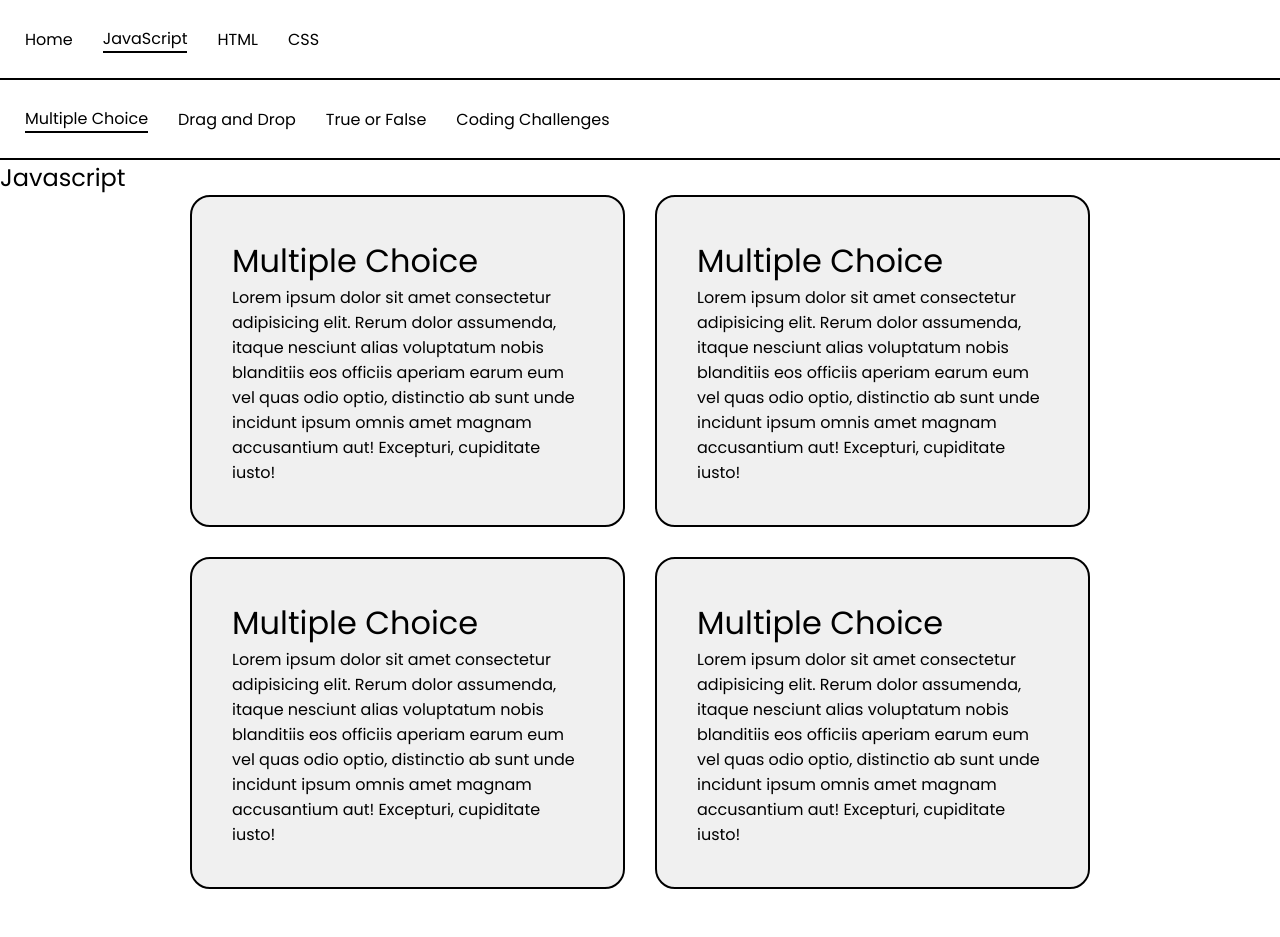
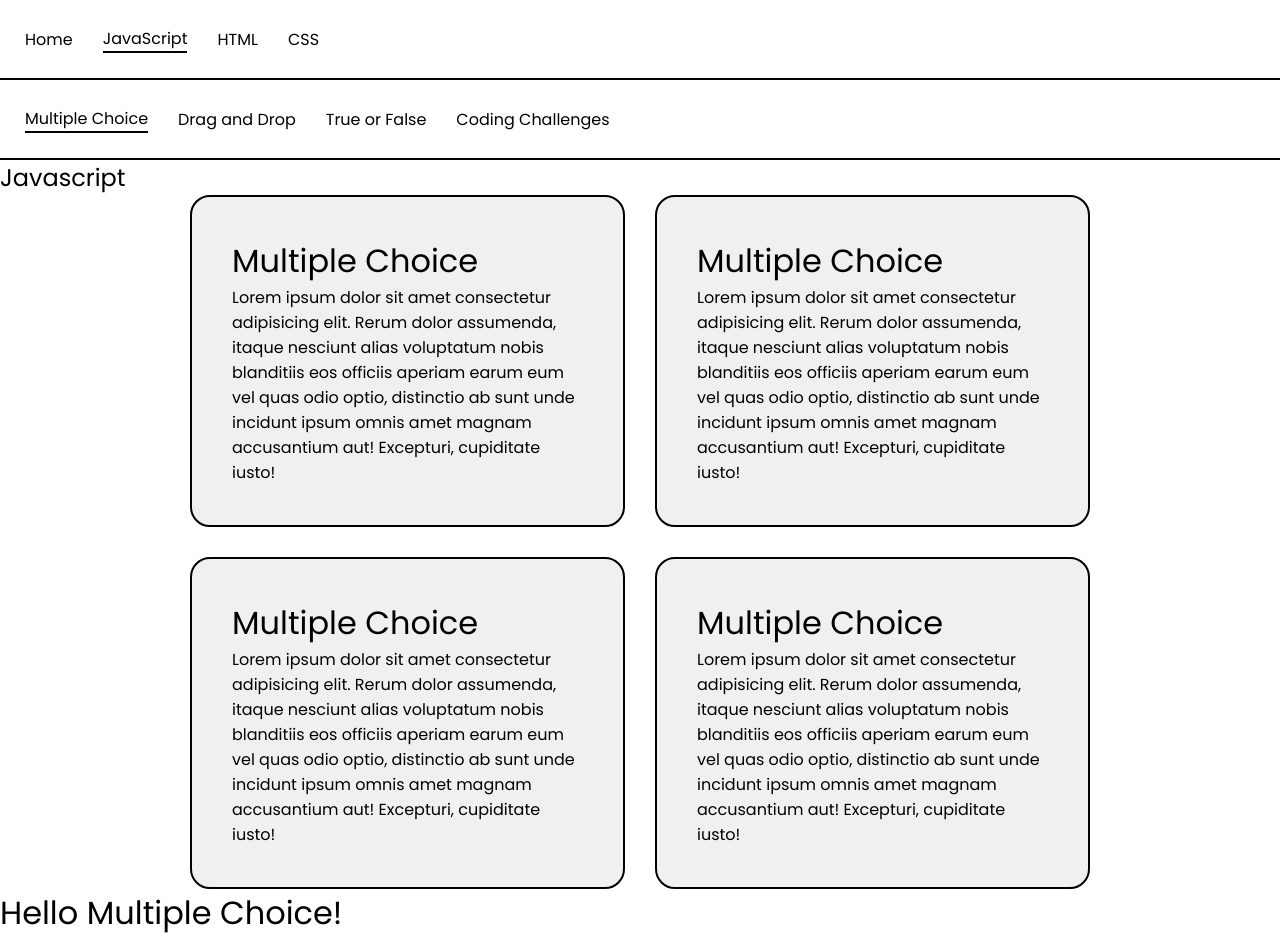
Before and after one commit to alexander-john/blueprint-frontend, a React (Vite) app: page /javascript/multiple-choice in a window 1280 px wide. Before the commit the page ends 889 px from the top, so only its background shows below. Built offline with nearby package versions, Linux system fonts and the light colour scheme.

Commit message:
create multiple choice route

```diff
--- a/src/App.jsx
+++ b/src/App.jsx
@@ -11,13 +11,14 @@ import Javascript from "./pages/Javascript";
 import Css from "./pages/Css";
 import Html from "./pages/Html";
 import Navbar from "./Navbar";
+import MultipleChoice from "./pages/MultipleChoice";
 
 const router = createBrowserRouter(
     createRoutesFromElements(
         <Route path="/" element={<Navbar />}>
             <Route path="/" element={<Home />} />
             <Route path="javascript" element={<Javascript />}>
-                <Route path="multiple-choice" />
+                <Route path="multiple-choice" element={<MultipleChoice />}/>
             </Route>
             <Route path="html" element={<Html />} />
             <Route path="css" element={<Css />} />
--- /dev/null
+++ b/src/pages/MultipleChoice.jsx
@@ -0,0 +1,9 @@
+const MultipleChoice = () => {
+    return (
+        <>
+        <h1>Hello Multiple Choice!</h1>
+        </>
+    )
+}
+
+export default MultipleChoice;
```
